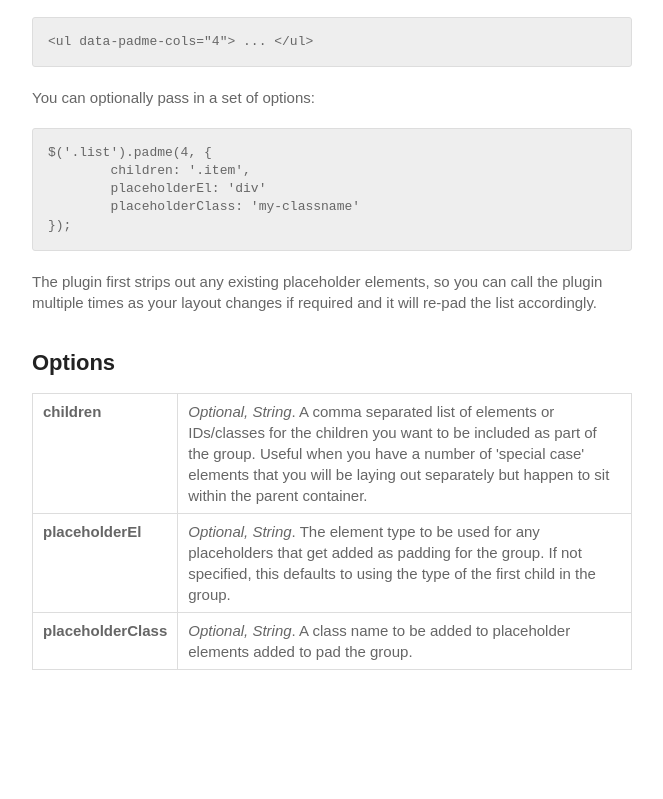
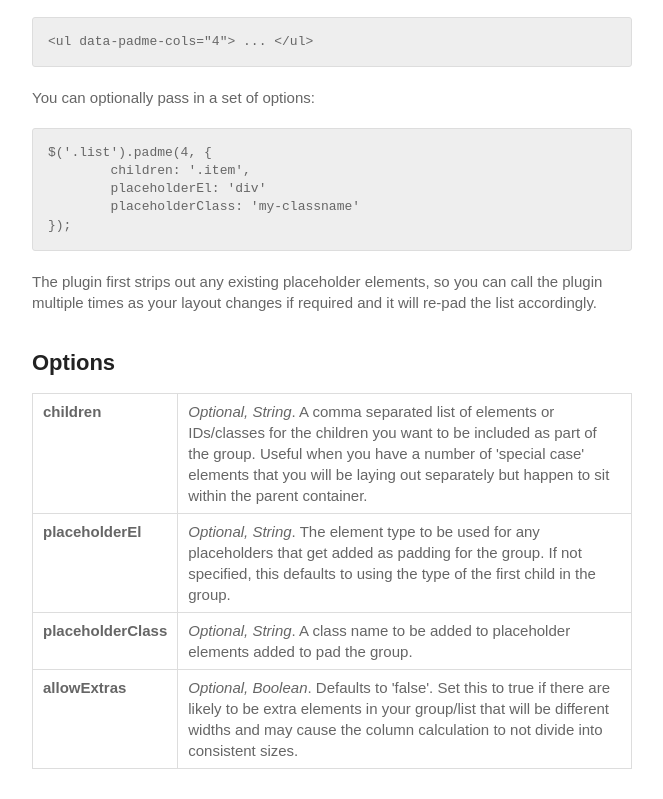
Before and after one commit to sneaknz/padme, a plain HTML site: page index.html in a window 1280 px wide. Shown: the part 1773-2572 px from the top of the page, without its empty margins (308-971 px from the left). Before the commit the page ends 2473 px from the top, so only its background shows below. Drawn offline with Linux system fonts and the light colour scheme.

Commit message:
Update docs

```diff
--- a/index.html
+++ b/index.html
@@ -164,6 +164,10 @@
 					<th align="left" valign="top">placeholderClass</th>
 					<td><em>Optional, String</em>. A class name to be added to placeholder elements added to pad the group.</td>
 				</tr>
+				<tr>
+					<th align="left" valign="top">allowExtras</th>
+					<td><em>Optional, Boolean</em>. Defaults to 'false'. Set this to true if there are likely to be extra elements in your group/list that will be different widths and may cause the column calculation to not divide into consistent sizes.</td>
+				</tr>
 			</table>
 		</section>
 
```
